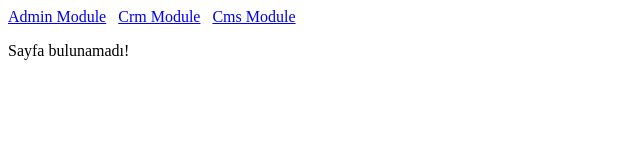
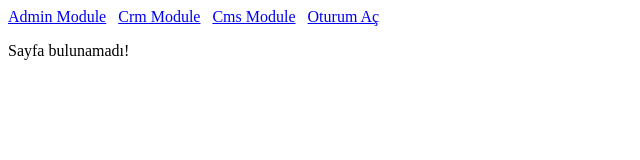
Before and after one commit to neominalsolutions/SiemensApp4, an Angular app: page / in a window 1280 px wide. Shown: the top 160 px of the page, without its empty margins (0-640 px from the left). Built offline with nearby package versions, Linux system fonts and the light colour scheme.

Commit message:
LoginPage Routing

```diff
--- a/src/app/app-routing.module.ts
+++ b/src/app/app-routing.module.ts
@@ -1,6 +1,7 @@
 import { NgModule } from '@angular/core';
 import { RouterModule, Routes } from '@angular/router';
 import { NotFoundPageComponent } from './site-page/not-found-page/not-found-page.component';
+import { LoginPageComponent } from './site-page/login-page/login-page.component';
 
 const routes: Routes = [
   {
@@ -19,6 +20,10 @@ const routes: Routes = [
       import('./cmspage/cmspage.module').then((m) => m.CMSPageModule),
   },
   {
+    path: 'login',
+    component: LoginPageComponent,
+  },
+  {
     path: '**', // her zaman bulunamayan sayfalar için path en allta tanımlanır.
     component: NotFoundPageComponent,
   },
--- a/src/app/app.component.html
+++ b/src/app/app.component.html
@@ -3,5 +3,7 @@
 <a routerLink="crm">Crm Module</a>
 &nbsp;
 <a routerLink="cms">Cms Module</a>
+&nbsp;
+<a routerLink="login">Oturum Aç</a>
 
 <router-outlet></router-outlet>
```
Also changed, not shown: src/app/app.module.ts (+7 -1 lines).
